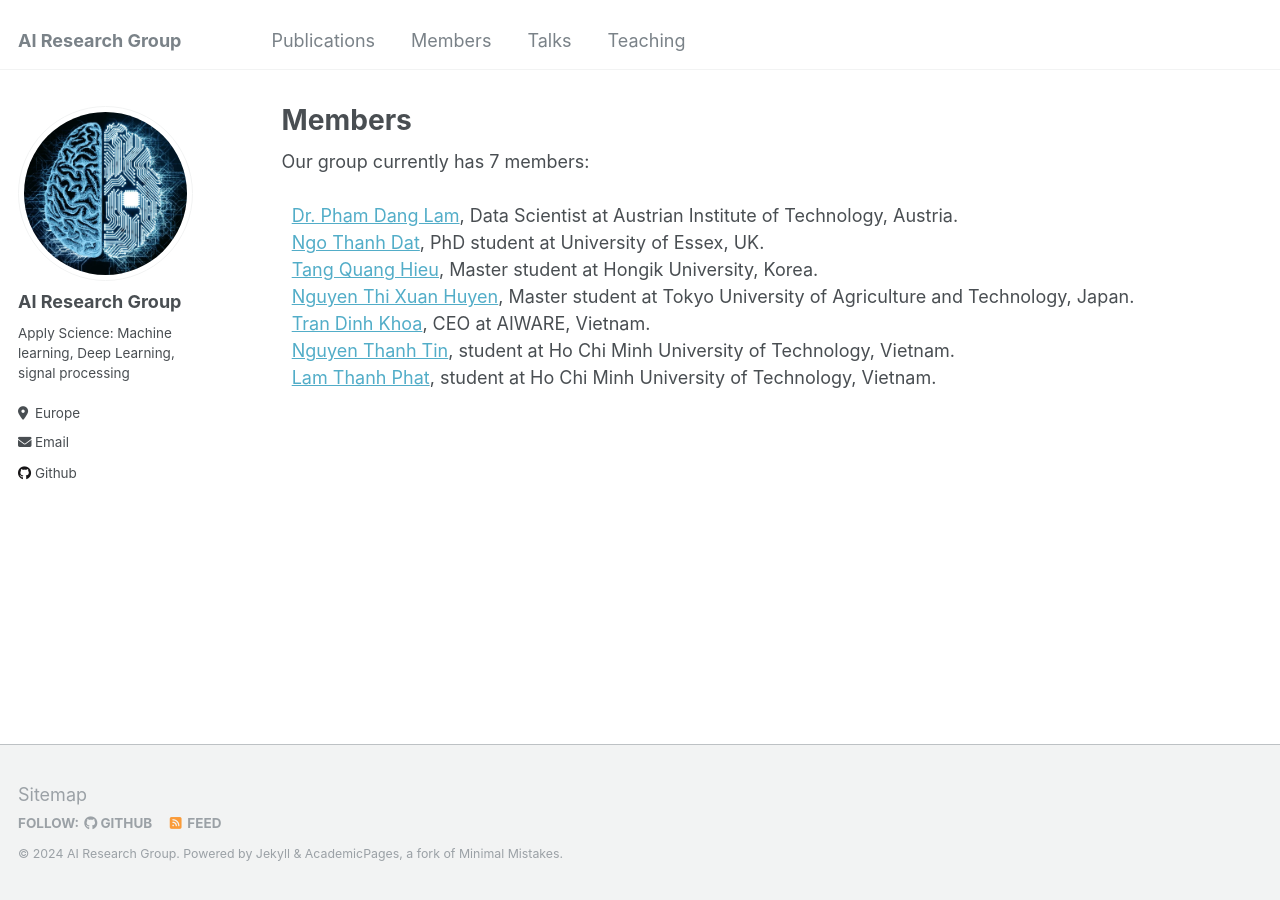
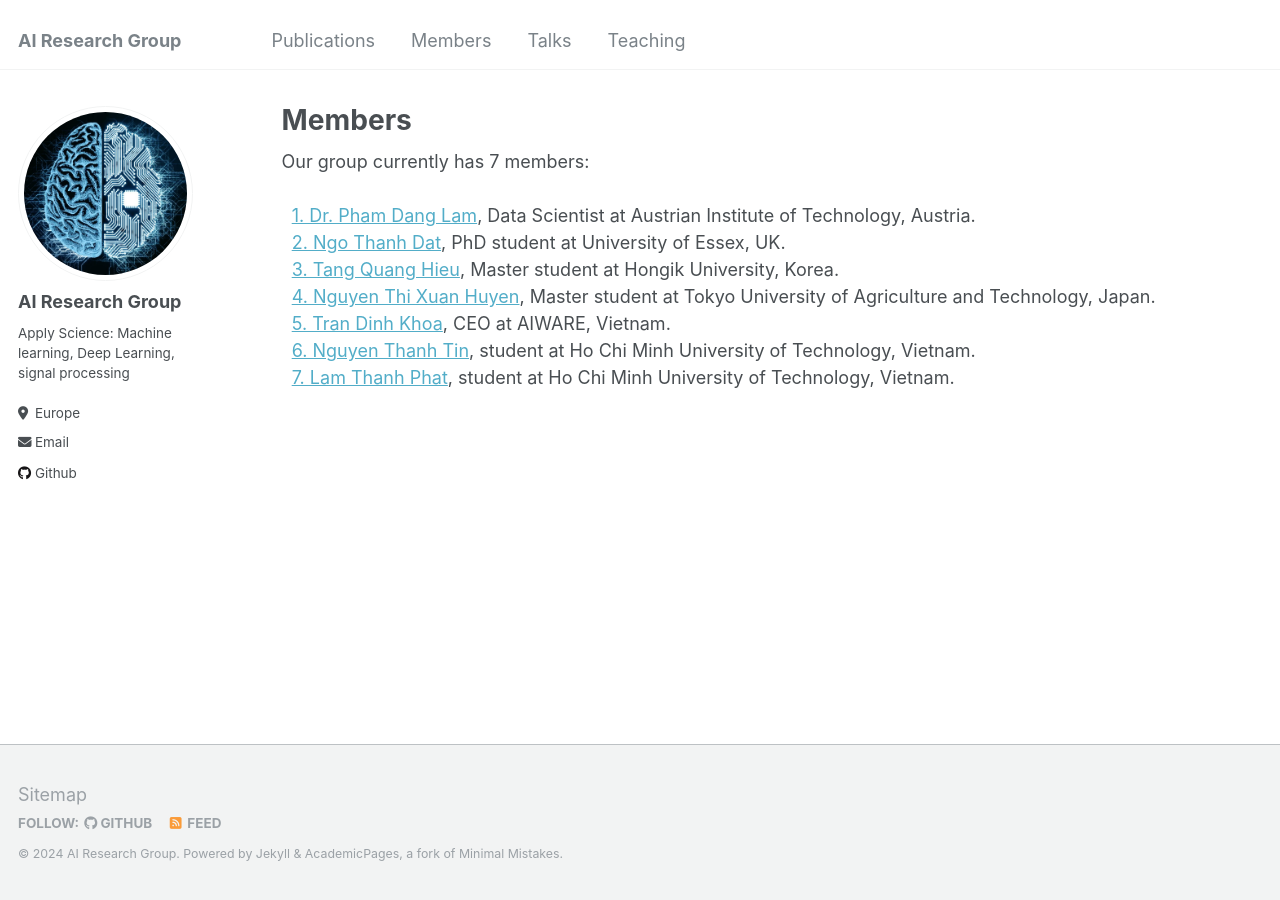
Before and after one commit to AI-ResearchGroup/AI-ResearchGroup.github.io, a Jekyll site: the page built from _pages/members.html, in a window 1280 px wide. Built offline with Jekyll 4.4.1, drawn with Linux system fonts in a browser that asks for light colours.

Commit message:
Update members.html

```diff
--- a/_pages/members.html
+++ b/_pages/members.html
@@ -8,10 +8,10 @@ author_profile: true
 Our group currently has 7 members:
 <br>
 <br>
-&nbsp <a href="https://www.linkedin.com/in/lamdpham/">Dr. Pham Dang Lam</a>, Data Scientist at Austrian Institute of Technology, Austria.<br>
-&nbsp <a href="https://scholar.google.com/citations?user=eGhqKTkAAAAJ&hl=en&authuser=1">Ngo Thanh Dat</a>, PhD student at University of Essex, UK.<br>
-&nbsp <a href="https://www.linkedin.com/in/quang-hieu-tang-997400144/">Tang Quang Hieu</a>, Master student at Hongik University, Korea.<br>
-&nbsp <a href="https://www.linkedin.com/in/huyenntx308/">Nguyen Thi Xuan Huyen</a>, Master student at Tokyo University of Agriculture and Technology, Japan.<br>
-&nbsp <a href="https://www.linkedin.com/in/khoa-tran-dinh/">Tran Dinh Khoa</a>, CEO at AIWARE, Vietnam.<br>
-&nbsp <a href="https://www.linkedin.com/in/tin-nguyen-thanh/">Nguyen Thanh Tin</a>, student at Ho Chi Minh University of Technology, Vietnam.<br>
-&nbsp <a href="https://www.linkedin.com/in/lam-thanh-phat-13573a273/">Lam Thanh Phat</a>, student at Ho Chi Minh University of Technology, Vietnam.
+&nbsp <a href="https://www.linkedin.com/in/lamdpham/">1. Dr. Pham Dang Lam</a>, Data Scientist at Austrian Institute of Technology, Austria.<br>
+&nbsp <a href="https://scholar.google.com/citations?user=eGhqKTkAAAAJ&hl=en&authuser=1">2. Ngo Thanh Dat</a>, PhD student at University of Essex, UK.<br>
+&nbsp <a href="https://www.linkedin.com/in/quang-hieu-tang-997400144/">3. Tang Quang Hieu</a>, Master student at Hongik University, Korea.<br>
+&nbsp <a href="https://www.linkedin.com/in/huyenntx308/">4. Nguyen Thi Xuan Huyen</a>, Master student at Tokyo University of Agriculture and Technology, Japan.<br>
+&nbsp <a href="https://www.linkedin.com/in/khoa-tran-dinh/">5. Tran Dinh Khoa</a>, CEO at AIWARE, Vietnam.<br>
+&nbsp <a href="https://www.linkedin.com/in/tin-nguyen-thanh/">6. Nguyen Thanh Tin</a>, student at Ho Chi Minh University of Technology, Vietnam.<br>
+&nbsp <a href="https://www.linkedin.com/in/lam-thanh-phat-13573a273/">7. Lam Thanh Phat</a>, student at Ho Chi Minh University of Technology, Vietnam.
```
